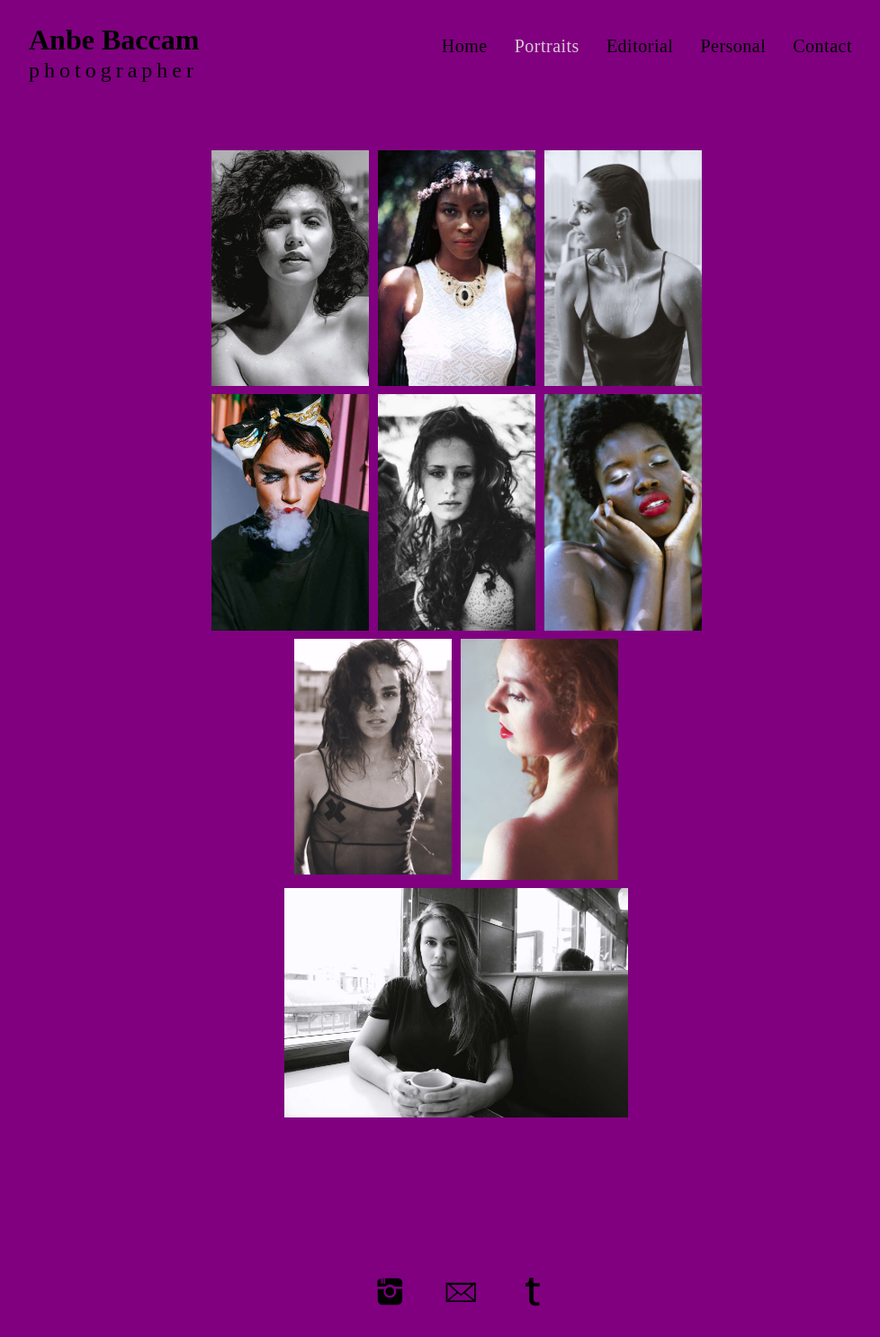
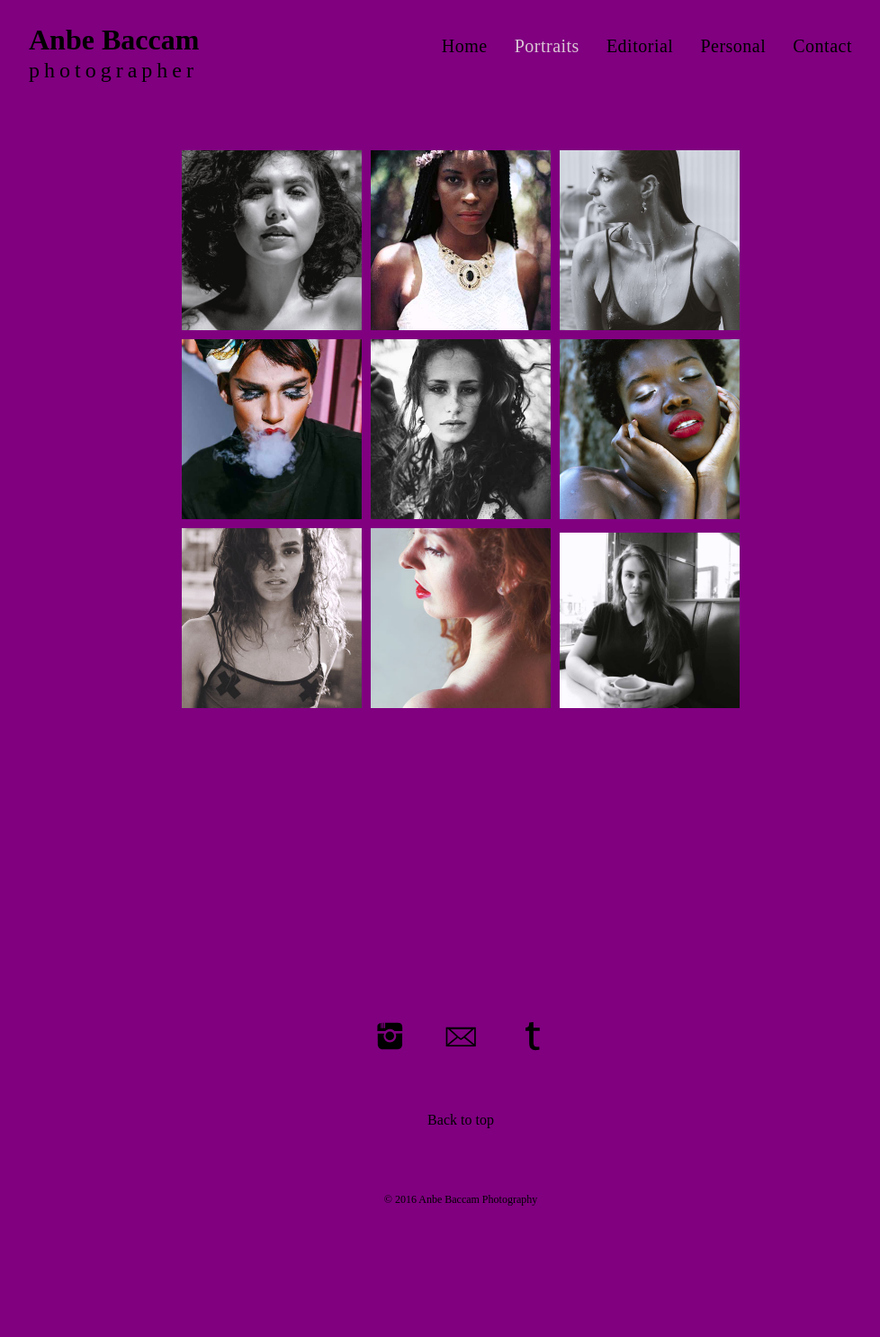
Before and after one commit to Mightynumnums/anbe2, a PHP site: page /portraits.html in a window 1280 px wide. Shown: the top 1486 px of the page at 90% size, without its empty margins (128-1106 px from the left). After the commit the page ends 1340 px from the top, so only its background shows below. Run offline with PHP 8.4, Linux system fonts and the light colour scheme; some libraries are stand-ins or nearby versions; some web fonts are replaced.

Commit message:
portraits gallery updated with thumbnails and media q done did to reflect it

```diff
--- a/index/css/main.css
+++ b/index/css/main.css
@@ -328,6 +328,29 @@ h3 {
 		height: 55px;
 		width: auto;
 	}
+
+	.thumbnail {
+  position: relative;
+  width: 200px;
+  height: 200px;
+  margin: 5px;
+  overflow: hidden;
+}
+
+.thumbnail img {
+  position: absolute;
+  left: 50%;
+  top: 50%;
+  height: 100%;
+  width: auto;
+  -webkit-transform: translate(-50%,-50%);
+      -ms-transform: translate(-50%,-50%);
+          transform: translate(-50%,-50%);
+}
+.thumbnail img.portrait {
+  width: 100%;
+  height: auto;
+}
 }
 
 @media only screen and (min-width: 900px) {
@@ -410,29 +433,11 @@ h3 {
 		margin-top: 25px;
 	}
 
-	.container {
-		height: auto;
-		align-content: center;
-		justify-content: center;
-	}
-
-	.container img {
-		width: 100%;
-	}
-
-	.gallery img {
-		height: auto;
-		width: 175px;
-
-}
 
 
 
-	}
-	.horizontal img {
-		height: 255px;
-		width: auto;
-	}
+
+
 
 
 }
--- a/portraits.html
+++ b/portraits.html
@@ -31,15 +31,24 @@
 	</div>
 
 	<div class="container">
-		<div class="gallery"><a href="portraits/portraits_img/ruby.jpg" data-lightbox="portraits"><img src="portraits/TNruby.jpg"></a></div>
-		<div class="gallery"><a href="portraits/portraits_img/queen.jpg" data-lightbox="portraits"><img src="portraits/TNqueen.jpg"></a></div>
-		<div class="gallery"><a href="portraits/portraits_img/bathingsuit.jpg" data-lightbox="portraits"><img src="portraits/TNbathingsuit.jpg"></a></div>
-		<div class="gallery"><a href="portraits/portraits_img/smoke.jpg" data-lightbox="portraits"><img src="portraits/TNsmoke.jpg"></a></div>
-		<div class="gallery"><a href="portraits/portraits_img/curls.jpg" data-lightbox="portraits"><img src="portraits/TNcurls.jpg"></a></div>
-		<div class="gallery"><a href="portraits/portraits_img/glitter.jpg" data-lightbox="portraits"><img src="portraits/TNglitter.jpg"></a></div>
-		<div class="gallery"><a href="portraits/portraits_img/xx.jpg" data-lightbox="portraits"><img src="portraits/TNxx.jpg"></a></div>
-		<div class="gallery"><a href="portraits/portraits_img/jessshoulder.jpg" data-lightbox="portraits"><img src="portraits/TNjessshoulder.jpg"></a></div>
-		<div class="gallery horizontal"><a href="portraits/portraits_img/melinda.jpg" data-lightbox="portraits"><img src="portraits/TNmelinda.jpg"></a></div>
+		<div class="gallery thumbnail"><a href="portraits/portraits_img/ruby.jpg" data-lightbox="portraits"><img src="portraits/TNruby.jpg" class="portrait"></a></div>
+
+
+		<div class="gallery thumbnail"><a href="portraits/portraits_img/queen.jpg" data-lightbox="portraits"><img src="portraits/TNqueen.jpg" class="portrait"></a></div>
+
+		<div class="gallery thumbnail"><a href="portraits/portraits_img/bathingsuit.jpg" data-lightbox="portraits"><img src="portraits/TNbathingsuit.jpg" class="portrait"></a></div>
+
+		<div class="gallery thumbnail"><a href="portraits/portraits_img/smoke.jpg" data-lightbox="portraits"><img src="portraits/TNsmoke.jpg" class="portrait"></a></div>
+
+		<div class="gallery thumbnail"><a href="portraits/portraits_img/curls.jpg" data-lightbox="portraits"><img src="portraits/TNcurls.jpg" class="portrait"></a></div>
+
+		<div class="gallery thumbnail"><a href="portraits/portraits_img/glitter.jpg" data-lightbox="portraits"><img src="portraits/TNglitter.jpg" class="portrait"></a></div>
+
+		<div class="gallery thumbnail"><a href="portraits/portraits_img/xx.jpg" data-lightbox="portraits"><img src="portraits/TNxx.jpg" class="portrait"></a></div>
+
+		<div class="gallery thumbnail"><a href="portraits/portraits_img/jessshoulder.jpg" data-lightbox="portraits"><img src="portraits/TNjessshoulder.jpg" class="portrait"></a></div>
+
+		<div class="gallery thumbnail"><a href="portraits/portraits_img/melinda.jpg" data-lightbox="portraits"><img src="portraits/TNmelinda.jpg"></a></div>
 	</div>
 
 	<div class="contact">
```
